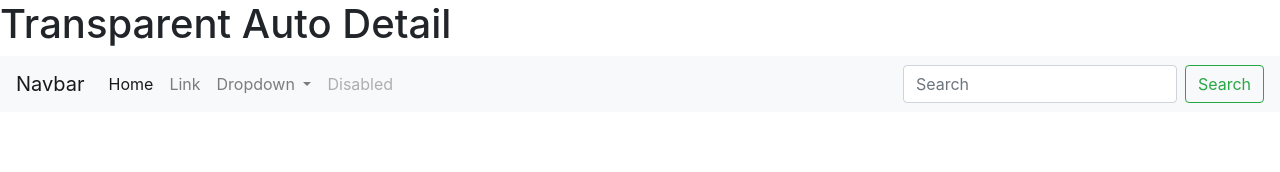
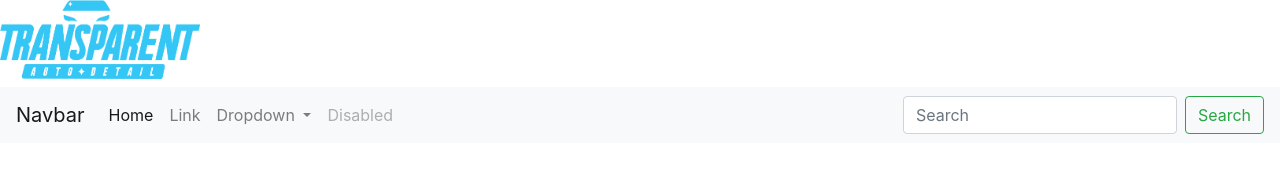
Before and after one commit to triathao/Responsive-Portfolio, a plain HTML site: page index.html in a window 1280 px wide. Drawn offline with nearby package versions, Linux system fonts and the light colour scheme.

Commit message:
change logo size

```diff
--- a/index.html
+++ b/index.html
@@ -8,8 +8,11 @@
     <link rel="stylesheet" href="https://stackpath.bootstrapcdn.com/bootstrap/4.5.2/css/bootstrap.min.css" integrity="sha384-JcKb8q3iqJ61gNV9KGb8thSsNjpSL0n8PARn9HuZOnIxN0hoP+VmmDGMN5t9UJ0Z" crossorigin="anonymous">
 </head>
 <body>
-<H1>Transparent Auto Detail</H1>
+     <h1>
+            <img src="https://github.com/triathao/Responsive-Portfolio/blob/master/Assets/Images/tad-logo.png?raw=true" width="200px; alt="Transparent Auto Detail Logo">
 
+
+     </h1>
     <nav class="navbar navbar-expand-lg navbar-light bg-light">
         <a class="navbar-brand" href="#">Navbar</a>
         <button class="navbar-toggler" type="button" data-toggle="collapse" data-target="#navbarSupportedContent" aria-controls="navbarSupportedContent" aria-expanded="false" aria-label="Toggle navigation">
```
